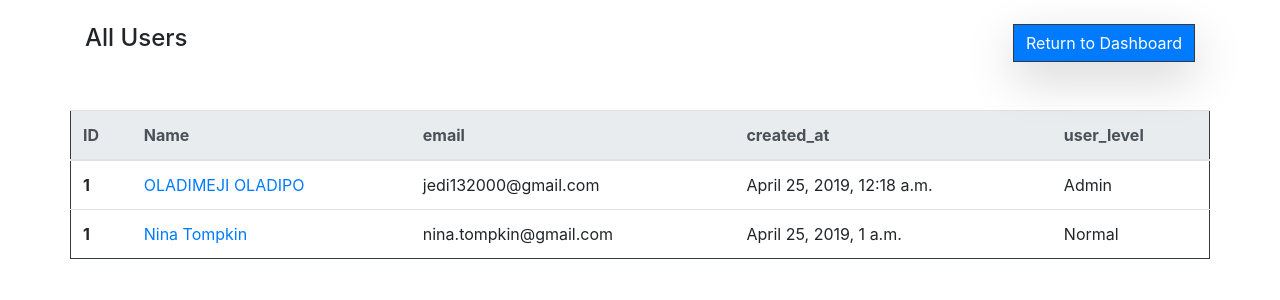
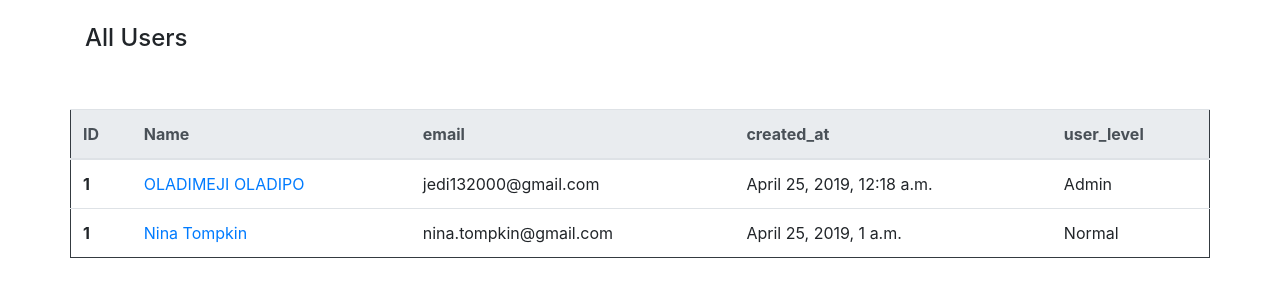
Before and after one commit to jedi132000/user_dashboard_proj, a Django app: template apps/user_dashboard/templates/user_dashboard/dashboard.html in a window 1280 px wide. Shown: the part 57-357 px from the top of the page. Run offline with Django 3.2, Linux system fonts and the light colour scheme; the template is opened without the code that fills it: values that come from a table or form of the project are taken from there, others are empty; data comes from the database, SQL or seed files in the repository; both versions use the stored data as it was after the commit; parts of the project's set-up code (start-up, migrations or seed data) failed here and were passed over; some libraries are stand-ins or nearby versions.

Commit message:
html button updated

```diff
--- a/apps/user_dashboard/templates/user_dashboard/admin-dashboard.html
+++ b/apps/user_dashboard/templates/user_dashboard/admin-dashboard.html
@@ -27,7 +27,7 @@
                 <h4>Manage Users</h4>
             </div>
             <div class="col-md-8">
-                <button class="float-right btn btn-primary border border-dark shadow-lg rounded-0"><a href="/users/new/">Add new</a></button>
+                <a class="btn btn-primary border border-dark shadow-lg rounded-0" href="/users/new/" role="button">Add New</a>
             </div>
         </div>
         <div class="row">
--- a/apps/user_dashboard/templates/user_dashboard/dashboard.html
+++ b/apps/user_dashboard/templates/user_dashboard/dashboard.html
@@ -25,9 +25,6 @@
         <div class="row">
             <div class="col-md-4">
                 <h4>All Users</h4>
-            </div>
-            <div class="col-md-8">
-                <button class="float-right btn btn-primary border border-dark shadow-lg rounded-0">Return to Dashboard</button>
             </div>
         </div>
         <div class="row">
```
Also changed, not shown: db.sqlite3.
